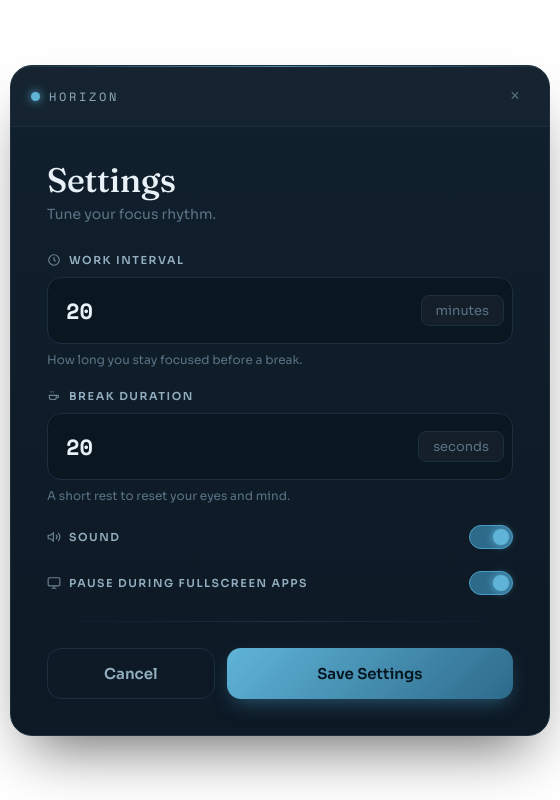
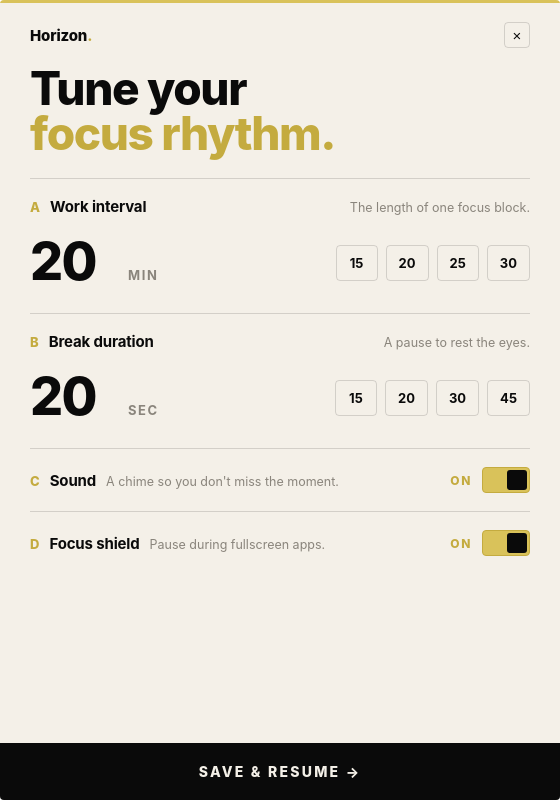
Before and after one commit to akash-devanarayana/horizon-eye-care, an Electron app: page src/settings.html in a window 560 px wide. Drawn offline with nearby package versions, Linux system fonts and the light colour scheme; no server answers.

Commit message:
Redesign settings panel in editorial style
New cream/gold editorial-bold settings UI with a bold heading,
lettered sections, and quick-select preset chips for work and break
durations. Adds a Focus shield (fullscreen pause) toggle alongside
sound. Version bumped to 1.8.0.

```diff
--- a/package.json
+++ b/package.json
@@ -1,6 +1,6 @@
 {
   "name": "horizon",
-  "version": "1.7.0",
+  "version": "1.8.0",
   "description": "20-20-20 rule break reminder",
   "main": "src/main.js",
   "scripts": {
--- a/src/main.js
+++ b/src/main.js
@@ -324,8 +324,8 @@ function openSettings() {
     return;
   }
   settingsWin = new BrowserWindow({
-    width: 540,
-    height: 790,
+    width: 560,
+    height: 760,
     resizable: false,
     frame: false,
     transparent: true,
--- a/src/settings.html
+++ b/src/settings.html
@@ -4,435 +4,406 @@
 <meta charset="UTF-8">
 <meta name="viewport" content="width=device-width, initial-scale=1.0">
 <title>Horizon · Settings</title>
-<link rel="preconnect" href="https://fonts.googleapis.com">
-<link rel="preconnect" href="https://fonts.gstatic.com" crossorigin>
-<link href="https://fonts.googleapis.com/css2?family=Fraunces:opsz,wght@9..144,400;9..144,500;9..144,600&family=Space+Mono:wght@400;700&family=Sora:wght@400;500;600&display=swap" rel="stylesheet">
 <style>
   :root {
-    --bg-deep: #0a141d;
-    --bg-panel: #0f1c28;
-    --bg-field: #0a1620;
-    --bg-field-focus: #0c1b27;
-    --border: #1c2f3f;
-    --border-focus: #3a7a9e;
-    --text-main: #e8f1f7;
-    --text-soft: #93aebf;
-    --text-faint: #5b7385;
-    --accent: #4a9cc4;
-    --accent-glow: #5fb4d8;
-    --accent-deep: #2d6a8a;
-    --radius: 14px;
+    --paper: #f4f0e8;
+    --paper-2: #ece7db;
+    --ink: #0a0a0a;
+    --muted: #8a857c;
+    --gold: #d9c25a;
+    --gold-deep: #c4ab3f;
+    --line: rgba(10, 10, 10, 0.14);
     --ease: cubic-bezier(0.22, 1, 0.36, 1);
+    --sans: -apple-system, BlinkMacSystemFont, 'Segoe UI', system-ui, sans-serif;
   }
 
   * { margin: 0; padding: 0; box-sizing: border-box; }
 
-  html, body {
-    overflow: hidden;
-    height: 100%;
-  }
+  html, body { height: 100%; overflow: hidden; background: transparent; }
 
   body {
-    font-family: 'Sora', sans-serif;
-    display: flex;
-    align-items: center;
-    justify-content: center;
-    padding: 0;
-    background: transparent;
-    color: var(--text-main);
+    font-family: var(--sans);
+    color: var(--ink);
     -webkit-font-smoothing: antialiased;
   }
 
-  body::before {
-    content: "";
-    position: fixed;
-    inset: 0;
-    background-image:
-      radial-gradient(1px 1px at 20% 30%, rgba(255,255,255,0.18), transparent),
-      radial-gradient(1px 1px at 70% 60%, rgba(255,255,255,0.12), transparent),
-      radial-gradient(1px 1px at 40% 80%, rgba(255,255,255,0.10), transparent),
-      radial-gradient(1px 1px at 85% 20%, rgba(255,255,255,0.14), transparent);
-    pointer-events: none;
-  }
-
-  .panel {
+  .card {
     position: relative;
-    width: 100%;
-    max-width: 540px;
-    background: linear-gradient(180deg, #11202d 0%, #0d1925 100%);
-    border: 1px solid var(--border);
-    border-radius: 22px;
-    box-shadow:
-      0 1px 0 rgba(255,255,255,0.04) inset,
-      0 30px 60px -20px rgba(0,0,0,0.6);
+    height: 100%;
+    background: var(--paper);
+    border-radius: 4px;
     overflow: hidden;
-    animation: rise 0.6s var(--ease) both;
+    display: flex;
+    flex-direction: column;
+    animation: rise 0.5s var(--ease) both;
   }
 
   @keyframes rise {
-    from { opacity: 0; transform: translateY(16px) scale(0.99); }
-    to { opacity: 1; transform: translateY(0) scale(1); }
+    from { opacity: 0; transform: translateY(10px); }
+    to { opacity: 1; transform: translateY(0); }
   }
 
-  .panel::before {
+  /* thin gold rule along the very top */
+  .card::before {
     content: "";
     position: absolute;
     top: 0; left: 0; right: 0;
-    height: 1px;
-    background: linear-gradient(90deg, transparent, var(--accent-glow), transparent);
-    opacity: 0.7;
+    height: 3px;
+    background: var(--gold);
   }
 
-  .titlebar {
+  /* ---- top bar ---- */
+  .topbar {
+    -webkit-app-region: drag;
     display: flex;
     align-items: center;
     justify-content: space-between;
-    padding: 16px 20px;
-    border-bottom: 1px solid var(--border);
-    background: rgba(255,255,255,0.015);
-    -webkit-app-region: drag;
+    padding: 22px 30px 0;
   }
 
   .brand {
+    font-size: 15px;
+    font-weight: 800;
+    letter-spacing: -0.01em;
+  }
+  .brand .dot { color: var(--gold-deep); }
+
+  .kicker {
     display: flex;
     align-items: center;
-    gap: 9px;
-  }
-
-  .brand-dot {
-    width: 9px; height: 9px;
-    border-radius: 50%;
-    background: var(--accent-glow);
-    box-shadow: 0 0 10px var(--accent-glow);
-  }
-
-  .brand-name {
-    font-family: 'Space Mono', monospace;
-    font-size: 12px;
-    letter-spacing: 0.22em;
-    color: var(--text-soft);
-    text-transform: uppercase;
+    gap: 14px;
   }
 
   .close {
     -webkit-app-region: no-drag;
-    width: 28px; height: 28px;
+    width: 26px; height: 26px;
+    border: 1px solid var(--line);
+    background: transparent;
+    color: var(--ink);
+    border-radius: 4px;
+    cursor: pointer;
+    font-size: 15px;
+    line-height: 1;
+    display: grid;
+    place-items: center;
+    transition: all 0.15s var(--ease);
+  }
+  .close:hover { background: var(--ink); color: var(--paper); }
+
+  /* ---- heading ---- */
+  .head {
+    padding: 18px 30px 22px;
+  }
+  .head h1 {
+    font-size: 46px;
+    font-weight: 800;
+    line-height: 0.98;
+    letter-spacing: -0.03em;
+  }
+  .head h1 .accent { color: var(--gold-deep); }
+
+  /* ---- body / sections ---- */
+  .body {
+    flex: 1;
+    padding: 0 30px;
+    overflow: hidden;
+  }
+
+  .section {
+    padding: 18px 0;
+    border-top: 1px solid var(--line);
+  }
+
+  .sec-head {
+    display: flex;
+    align-items: baseline;
+    gap: 10px;
+    margin-bottom: 14px;
+  }
+  .sec-letter {
+    font-size: 13px;
+    font-weight: 800;
+    color: var(--gold-deep);
+  }
+  .sec-title {
+    font-size: 15px;
+    font-weight: 700;
+    letter-spacing: -0.01em;
+  }
+  .sec-desc {
+    font-size: 12.5px;
+    color: var(--muted);
+    margin-left: auto;
+    text-align: right;
+  }
+
+  .value-row {
+    display: flex;
+    align-items: center;
+    justify-content: space-between;
+    gap: 16px;
+  }
+
+  .value {
+    display: flex;
+    align-items: baseline;
+    gap: 8px;
+  }
+  .value input {
+    width: 90px;
     border: none;
     background: transparent;
-    color: var(--text-faint);
-    border-radius: 8px;
-    cursor: pointer;
-    font-size: 16px;
-    display: grid;
-    place-items: center;
-    transition: all 0.2s var(--ease);
+    color: var(--ink);
+    font-family: var(--sans);
+    font-size: 52px;
+    font-weight: 800;
+    letter-spacing: -0.03em;
+    outline: none;
+    -moz-appearance: textfield;
+    border-bottom: 2px solid transparent;
+    transition: border-color 0.2s var(--ease);
   }
-  .close:hover { background: rgba(255,255,255,0.06); color: var(--text-main); }
-
-  .body { padding: 32px 36px 36px; }
-
-  .heading {
-    font-family: 'Fraunces', serif;
-    font-weight: 500;
-    font-size: 34px;
-    letter-spacing: -0.01em;
-    margin-bottom: 4px;
-  }
-  .subheading {
-    color: var(--text-faint);
-    font-size: 14px;
-    margin-bottom: 30px;
+  .value input:focus { border-bottom-color: var(--gold); }
+  .value input::-webkit-outer-spin-button,
+  .value input::-webkit-inner-spin-button { -webkit-appearance: none; margin: 0; }
+  .value .unit {
+    font-size: 13px;
+    font-weight: 700;
+    letter-spacing: 0.12em;
+    color: var(--muted);
   }
 
-  .field { margin-bottom: 22px; animation: rise 0.6s var(--ease) both; }
-  .field:nth-child(2) { animation-delay: 0.08s; }
-  .field:nth-child(3) { animation-delay: 0.14s; }
-
-  .field-label {
-    display: flex;
-    align-items: center;
-    gap: 8px;
-    font-size: 11px;
-    letter-spacing: 0.14em;
-    text-transform: uppercase;
-    color: var(--text-soft);
-    margin-bottom: 10px;
-    font-weight: 600;
+  .chips { display: flex; gap: 8px; }
+  .chip {
+    min-width: 42px;
+    padding: 9px 12px;
+    border: 1px solid var(--line);
+    background: transparent;
+    color: var(--ink);
+    border-radius: 4px;
+    font-family: var(--sans);
+    font-size: 13px;
+    font-weight: 700;
+    cursor: pointer;
+    transition: all 0.15s var(--ease);
   }
-  .field-label svg { width: 14px; height: 14px; opacity: 0.7; }
-
-  .input-wrap {
-    position: relative;
-    display: flex;
-    align-items: center;
-    background: var(--bg-field);
-    border: 1px solid var(--border);
-    border-radius: var(--radius);
-    transition: border-color 0.25s var(--ease), box-shadow 0.25s var(--ease), background 0.25s var(--ease);
-  }
-  .input-wrap:focus-within {
-    border-color: var(--border-focus);
-    background: var(--bg-field-focus);
-    box-shadow: 0 0 0 4px rgba(74,156,196,0.12);
+  .chip:hover { background: var(--paper-2); }
+  .chip.active {
+    background: var(--ink);
+    color: var(--paper);
+    border-color: var(--ink);
   }
 
-  .input-wrap input {
-    flex: 1;
-    background: transparent;
-    border: none;
-    outline: none;
-    color: var(--text-main);
-    font-family: 'Space Mono', monospace;
-    font-size: 22px;
-    font-weight: 700;
-    padding: 16px 18px;
-    width: 100%;
-  }
-  .input-wrap input::-webkit-outer-spin-button,
-  .input-wrap input::-webkit-inner-spin-button { -webkit-appearance: none; margin: 0; }
-  .input-wrap input[type=number] { -moz-appearance: textfield; }
-
-  .unit {
-    font-size: 13px;
-    color: var(--text-faint);
-    padding: 6px 14px;
-    margin-right: 8px;
-    border-radius: 8px;
-    background: rgba(255,255,255,0.04);
-    border: 1px solid var(--border);
-    white-space: nowrap;
-  }
-
-  .hint {
-    margin-top: 8px;
-    font-size: 12px;
-    color: var(--text-faint);
-  }
-
+  /* toggle sections */
   .toggle-row {
     display: flex;
     align-items: center;
     justify-content: space-between;
-    margin-bottom: 22px;
-    animation: rise 0.6s var(--ease) both;
-    animation-delay: 0.2s;
+    gap: 16px;
   }
 
-  .toggle-label {
-    display: flex;
+  .toggle {
+    -webkit-app-region: no-drag;
+    flex-shrink: 0;
+    display: inline-flex;
     align-items: center;
-    gap: 8px;
-    font-size: 11px;
+    gap: 10px;
+    cursor: pointer;
+    user-select: none;
+  }
+  .toggle .state {
+    font-size: 12px;
+    font-weight: 800;
     letter-spacing: 0.14em;
-    text-transform: uppercase;
-    color: var(--text-soft);
-    font-weight: 600;
+    color: var(--muted);
+    width: 30px;
+    text-align: right;
   }
-  .toggle-label svg { width: 14px; height: 14px; opacity: 0.7; }
-
-  .toggle {
+  .toggle.on .state { color: var(--gold-deep); }
+  .switch {
     position: relative;
-    width: 44px;
-    height: 24px;
-    cursor: pointer;
+    width: 48px; height: 26px;
+    border: 1px solid var(--line);
+    border-radius: 4px;
+    background: var(--paper-2);
+    transition: all 0.2s var(--ease);
   }
-
-  .toggle input {
-    opacity: 0;
-    width: 0;
-    height: 0;
-  }
-
-  .toggle-track {
-    position: absolute;
-    inset: 0;
-    background: rgba(255,255,255,0.08);
-    border: 1px solid var(--border);
-    border-radius: 12px;
-    transition: all 0.25s var(--ease);
-  }
-
-  .toggle-track::after {
+  .switch::after {
     content: "";
     position: absolute;
-    top: 3px;
-    left: 3px;
-    width: 16px;
-    height: 16px;
-    background: var(--text-faint);
-    border-radius: 50%;
-    transition: all 0.25s var(--ease);
+    top: 2px; left: 2px;
+    width: 20px; height: 20px;
+    background: var(--muted);
+    border-radius: 3px;
+    transition: all 0.2s var(--ease);
   }
+  .toggle.on .switch { background: var(--gold); border-color: var(--gold-deep); }
+  .toggle.on .switch::after { left: 24px; background: var(--ink); }
 
-  .toggle input:checked + .toggle-track {
-    background: var(--accent-deep);
-    border-color: var(--accent);
+  /* ---- save bar ---- */
+  .save {
+    -webkit-app-region: no-drag;
+    width: 100%;
+    border: none;
+    background: var(--ink);
+    color: var(--paper);
+    font-family: var(--sans);
+    font-size: 14px;
+    font-weight: 800;
+    letter-spacing: 0.16em;
+    text-transform: uppercase;
+    padding: 20px;
+    cursor: pointer;
+    transition: all 0.18s var(--ease);
   }
-
-  .toggle input:checked + .toggle-track::after {
-    left: 23px;
-    background: var(--accent-glow);
-    box-shadow: 0 0 8px var(--accent-glow);
-  }
-
-  .divider {
-    height: 1px;
-    background: linear-gradient(90deg, transparent, var(--border), transparent);
-    margin: 26px 0;
-  }
-
-  .actions {
-    display: flex;
-    gap: 12px;
-  }
-
-  .btn {
-    flex: 1;
-    border: none;
-    border-radius: var(--radius);
-    padding: 15px;
-    font-family: 'Sora', sans-serif;
-    font-size: 15px;
-    font-weight: 600;
-    cursor: pointer;
-    transition: transform 0.15s var(--ease), box-shadow 0.25s var(--ease), background 0.2s var(--ease);
-  }
-  .btn:active { transform: translateY(1px) scale(0.99); }
-
-  .btn-save {
-    color: #04161f;
-    background: linear-gradient(135deg, var(--accent-glow), var(--accent-deep));
-    box-shadow: 0 8px 20px -6px rgba(74,156,196,0.5);
-  }
-  .btn-save:hover {
-    box-shadow: 0 10px 26px -6px rgba(95,180,216,0.65);
-    filter: brightness(1.05);
-  }
-
-  .btn-cancel {
-    flex: 0 0 36%;
-    color: var(--text-soft);
-    background: transparent;
-    border: 1px solid var(--border);
-  }
-  .btn-cancel:hover { background: rgba(255,255,255,0.04); color: var(--text-main); }
-
-  .saved-flash {
-    position: absolute;
-    inset: 0;
-    display: grid;
-    place-items: center;
-    background: rgba(10,20,29,0.7);
-    backdrop-filter: blur(3px);
-    opacity: 0;
-    pointer-events: none;
-    transition: opacity 0.3s var(--ease);
-    font-family: 'Space Mono', monospace;
-    letter-spacing: 0.1em;
-    color: var(--accent-glow);
-  }
-  .saved-flash.show { opacity: 1; }
+  .save:hover { background: var(--gold-deep); color: var(--ink); }
+  .save:active { transform: scale(0.995); }
 </style>
 </head>
 <body>
-  <div class="panel">
-    <div class="titlebar">
-      <div class="brand">
-        <span class="brand-dot"></span>
-        <span class="brand-name">Horizon</span>
+  <div class="card">
+    <div class="topbar">
+      <div class="brand">Horizon<span class="dot">.</span></div>
+      <div class="kicker">
+        <button class="close" id="closeBtn" aria-label="Close">&times;</button>
       </div>
-      <button class="close" id="closeBtn" aria-label="Close">&times;</button>
+    </div>
+
+    <div class="head">
+      <h1>Tune your<br><span class="accent">focus rhythm.</span></h1>
     </div>
 
     <div class="body">
-      <h1 class="heading">Settings</h1>
-      <p class="subheading">Tune your focus rhythm.</p>
-
-      <div class="field">
-        <label class="field-label" for="workMinutes">
-          <svg viewBox="0 0 24 24" fill="none" stroke="currentColor" stroke-width="2"><circle cx="12" cy="12" r="9"/><path d="M12 7v5l3 2"/></svg>
-          Work Interval
-        </label>
-        <div class="input-wrap">
-          <input type="number" id="workMinutes" value="20" min="1" max="120">
-          <span class="unit">minutes</span>
+      <!-- A: Work interval -->
+      <div class="section">
+        <div class="sec-head">
+          <span class="sec-letter">A</span>
+          <span class="sec-title">Work interval</span>
+          <span class="sec-desc">The length of one focus block.</span>
         </div>
-        <p class="hint">How long you stay focused before a break.</p>
+        <div class="value-row">
+          <div class="value">
+            <input type="number" id="workMinutes" min="1" max="120" value="20">
+            <span class="unit">MIN</span>
+          </div>
+          <div class="chips" id="workChips">
+            <button class="chip" data-v="15">15</button>
+            <button class="chip" data-v="20">20</button>
+            <button class="chip" data-v="25">25</button>
+            <button class="chip" data-v="30">30</button>
+          </div>
+        </div>
       </div>
 
-      <div class="field">
-        <label class="field-label" for="breakSeconds">
-          <svg viewBox="0 0 24 24" fill="none" stroke="currentColor" stroke-width="2"><path d="M4 11h12v3a4 4 0 0 1-4 4H8a4 4 0 0 1-4-4z"/><path d="M16 11h2a2 2 0 0 1 0 4h-2"/><path d="M7 4v2M11 4v2"/></svg>
-          Break Duration
-        </label>
-        <div class="input-wrap">
-          <input type="number" id="breakSeconds" value="20" min="5" max="300">
-          <span class="unit">seconds</span>
+      <!-- B: Break duration -->
+      <div class="section">
+        <div class="sec-head">
+          <span class="sec-letter">B</span>
+          <span class="sec-title">Break duration</span>
+          <span class="sec-desc">A pause to rest the eyes.</span>
         </div>
-        <p class="hint">A short rest to reset your eyes and mind.</p>
+        <div class="value-row">
+          <div class="value">
+            <input type="number" id="breakSeconds" min="5" max="300" value="20">
+            <span class="unit">SEC</span>
+          </div>
+          <div class="chips" id="breakChips">
+            <button class="chip" data-v="15">15</button>
+            <button class="chip" data-v="20">20</button>
+            <button class="chip" data-v="30">30</button>
+            <button class="chip" data-v="45">45</button>
+          </div>
+        </div>
       </div>
 
-      <div class="toggle-row">
-        <label class="toggle-label">
-          <svg viewBox="0 0 24 24" fill="none" stroke="currentColor" stroke-width="2"><path d="M11 5L6 9H2v6h4l5 4V5z"/><path d="M19.07 4.93a10 10 0 0 1 0 14.14M15.54 8.46a5 5 0 0 1 0 7.07"/></svg>
-          Sound
-        </label>
-        <label class="toggle">
-          <input type="checkbox" id="soundEnabled" checked>
-          <span class="toggle-track"></span>
-        </label>
+      <!-- C: Sound -->
+      <div class="section">
+        <div class="toggle-row">
+          <div class="sec-head" style="margin-bottom:0;">
+            <span class="sec-letter">C</span>
+            <span class="sec-title">Sound</span>
+            <span class="sec-desc">A chime so you don't miss the moment.</span>
+          </div>
+          <div class="toggle on" id="soundToggle">
+            <span class="state">ON</span>
+            <span class="switch"></span>
+          </div>
+        </div>
       </div>
 
-      <div class="toggle-row">
-        <label class="toggle-label">
-          <svg viewBox="0 0 24 24" fill="none" stroke="currentColor" stroke-width="2"><rect x="2" y="3" width="20" height="14" rx="2"/><path d="M8 21h8M12 17v4"/></svg>
-          Pause during fullscreen apps
-        </label>
-        <label class="toggle">
-          <input type="checkbox" id="dndEnabled" checked>
-          <span class="toggle-track"></span>
-        </label>
-      </div>
-
-      <div class="divider"></div>
-
-      <div class="actions">
-        <button class="btn btn-cancel" id="cancelBtn">Cancel</button>
-        <button class="btn btn-save" id="saveBtn">Save Settings</button>
+      <!-- D: Focus shield -->
+      <div class="section">
+        <div class="toggle-row">
+          <div class="sec-head" style="margin-bottom:0;">
+            <span class="sec-letter">D</span>
+            <span class="sec-title">Focus shield</span>
+            <span class="sec-desc">Pause during fullscreen apps.</span>
+          </div>
+          <div class="toggle on" id="dndToggle">
+            <span class="state">ON</span>
+            <span class="switch"></span>
+          </div>
+        </div>
       </div>
     </div>
 
-    <div class="saved-flash" id="flash">&#10003; Saved</div>
+    <button class="save" id="saveBtn">Save &amp; Resume &rarr;</button>
   </div>
 
   <script>
+    const workInput = document.getElementById('workMinutes');
+    const breakInput = document.getElementById('breakSeconds');
+    const soundToggle = document.getElementById('soundToggle');
+    const dndToggle = document.getElementById('dndToggle');
+
+    function syncChips(containerId, input) {
+      const v = parseInt(input.value, 10);
+      document.querySelectorAll('#' + containerId + ' .chip').forEach(chip => {
+        chip.classList.toggle('active', parseInt(chip.dataset.v, 10) === v);
+      });
+    }
+
+    function wireChips(containerId, input) {
+      document.querySelectorAll('#' + containerId + ' .chip').forEach(chip => {
+        chip.addEventListener('click', () => {
+          input.value = chip.dataset.v;
+          syncChips(containerId, input);
+        });
+      });
+      input.addEventListener('input', () => syncChips(containerId, input));
+    }
+
+    function setToggle(el, on) {
+      el.classList.toggle('on', on);
+      el.querySelector('.state').textContent = on ? 'ON' : 'OFF';
+    }
+
+    soundToggle.addEventListener('click', () => setToggle(soundToggle, !soundToggle.classList.contains('on')));
+    dndToggle.addEventListener('click', () => setToggle(dndToggle, !dndToggle.classList.contains('on')));
+
+    wireChips('workChips', workInput);
+    wireChips('breakChips', breakInput);
+
     window.horizon.getSettings().then(settings => {
-      document.getElementById('workMinutes').value = settings.workMinutes;
-      document.getElementById('breakSeconds').value = settings.breakSeconds;
-      document.getElementById('soundEnabled').checked = settings.soundEnabled !== false;
-      document.getElementById('dndEnabled').checked = settings.dndEnabled !== false;
+      workInput.value = settings.workMinutes;
+      breakInput.value = settings.breakSeconds;
+      setToggle(soundToggle, settings.soundEnabled !== false);
+      setToggle(dndToggle, settings.dndEnabled !== false);
+      syncChips('workChips', workInput);
+      syncChips('breakChips', breakInput);
     });
 
     document.getElementById('saveBtn').addEventListener('click', () => {
-      const workMinutes = parseInt(document.getElementById('workMinutes').value, 10) || 20;
-      const breakSeconds = parseInt(document.getElementById('breakSeconds').value, 10) || 20;
-      const soundEnabled = document.getElementById('soundEnabled').checked;
-      const dndEnabled = document.getElementById('dndEnabled').checked;
-
-      const flash = document.getElementById('flash');
-      flash.classList.add('show');
-
+      const workMinutes = parseInt(workInput.value, 10) || 20;
+      const breakSeconds = parseInt(breakInput.value, 10) || 20;
+      const soundEnabled = soundToggle.classList.contains('on');
+      const dndEnabled = dndToggle.classList.contains('on');
       window.horizon.saveSettings({ workMinutes, breakSeconds, soundEnabled, dndEnabled });
-      setTimeout(() => flash.classList.remove('show'), 1100);
     });
 
     document.getElementById('closeBtn').addEventListener('click', () => {
       window.horizon.closeSettings();
     });
-
-    document.getElementById('cancelBtn').addEventListener('click', () => {
-      window.horizon.closeSettings();
-    });
   </script>
 </body>
 </html>
```
